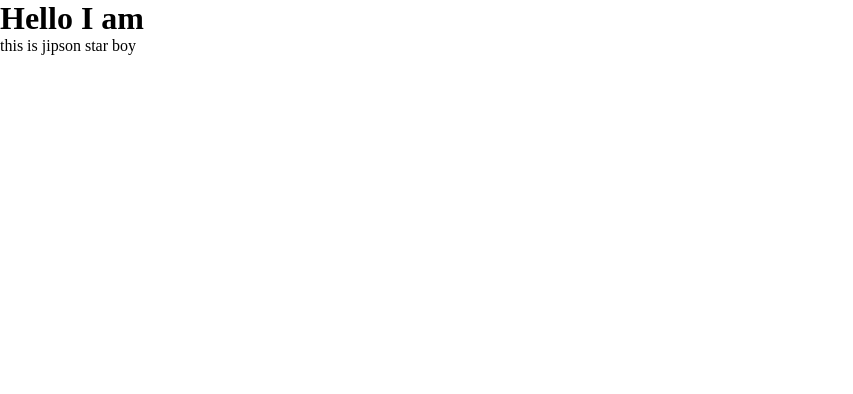
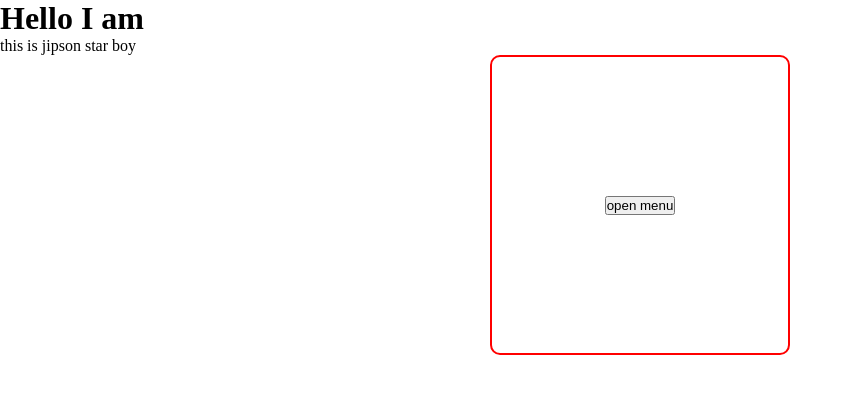
Before and after one commit to Jipsonscott/git-code-jipson-playground, a plain HTML site: page index.html in a window 1280 px wide. Shown: the whole page, without its empty margins (0-853 px from the left). Drawn offline with Linux system fonts and the light colour scheme.

Commit message:
add styles to the card div

```diff
--- a/index.html
+++ b/index.html
@@ -11,5 +11,8 @@
 <body>
     <h1>Hello I am</h1>
     <p>this is jipson star boy</p>
+    <div class="card">
+        <div class="button"><button>open menu</button></div>
+    </div>
 </body>
 </html>
--- a/style.css
+++ b/style.css
@@ -3,3 +3,14 @@
     padding: 0;
     box-sizing: border-box;
 }
+
+.card {
+    border: 2px solid red;
+    width: 300px;
+    height: 300px;
+    border-radius: 10px;
+    margin: auto;
+    display: flex;
+    justify-content: center;
+    align-items: center;
+}
```
